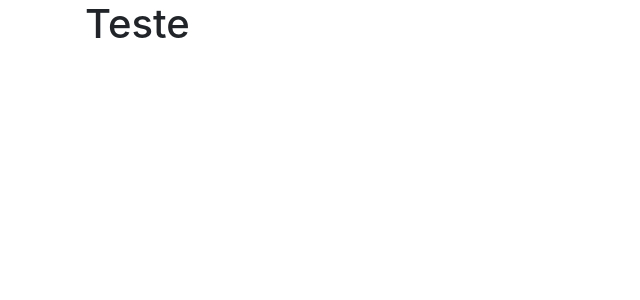
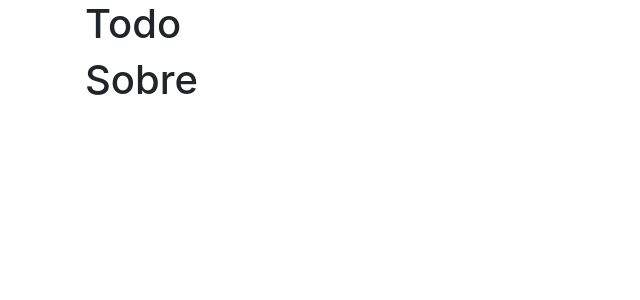
Before and after one commit to Railson25/react-todoapp-redux, a React (Create React App) app in the folder frontend/: page / in a window 1280 px wide. Shown: the top 300 px of the page, without its empty margins (0-640 px from the left). Built offline with nearby package versions, Linux system fonts and the light colour scheme.

Commit message:
Componente Todo e About

```diff
--- /dev/null
+++ b/frontend/src/about/about.jsx
@@ -0,0 +1,7 @@
+import React from 'react'
+
+export default props => (
+    <div>
+        <h1>Sobre</h1>
+    </div>
+)
--- a/frontend/src/main/App.jsx
+++ b/frontend/src/main/App.jsx
@@ -2,9 +2,12 @@
 import 'font-awesome/css/font-awesome.min.css'
 
 import React from'react'
+import Todo from '../todo/todo'
+import About from '../about/about'
 
 export default props => (
   <div className='container'>
-      <h1>Teste</h1>
+      <Todo />
+      <About />
   </div>
 )
--- /dev/null
+++ b/frontend/src/todo/todo.jsx
@@ -0,0 +1,11 @@
+import React, { Component } from 'react'
+
+export default class Todo extends Component {
+    render() {
+        return (
+            <div>
+                <h1>Todo</h1>
+            </div>
+        )
+    }
+}
```
